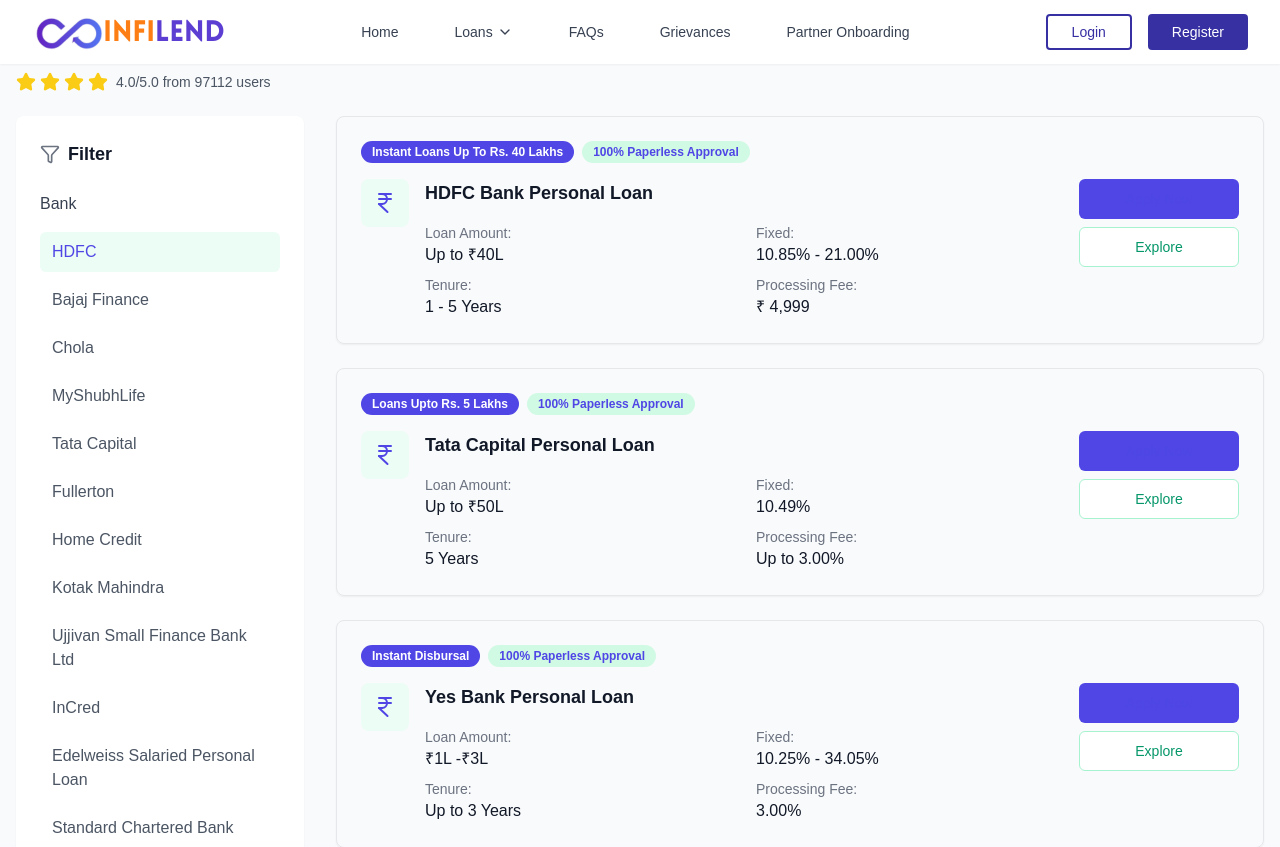
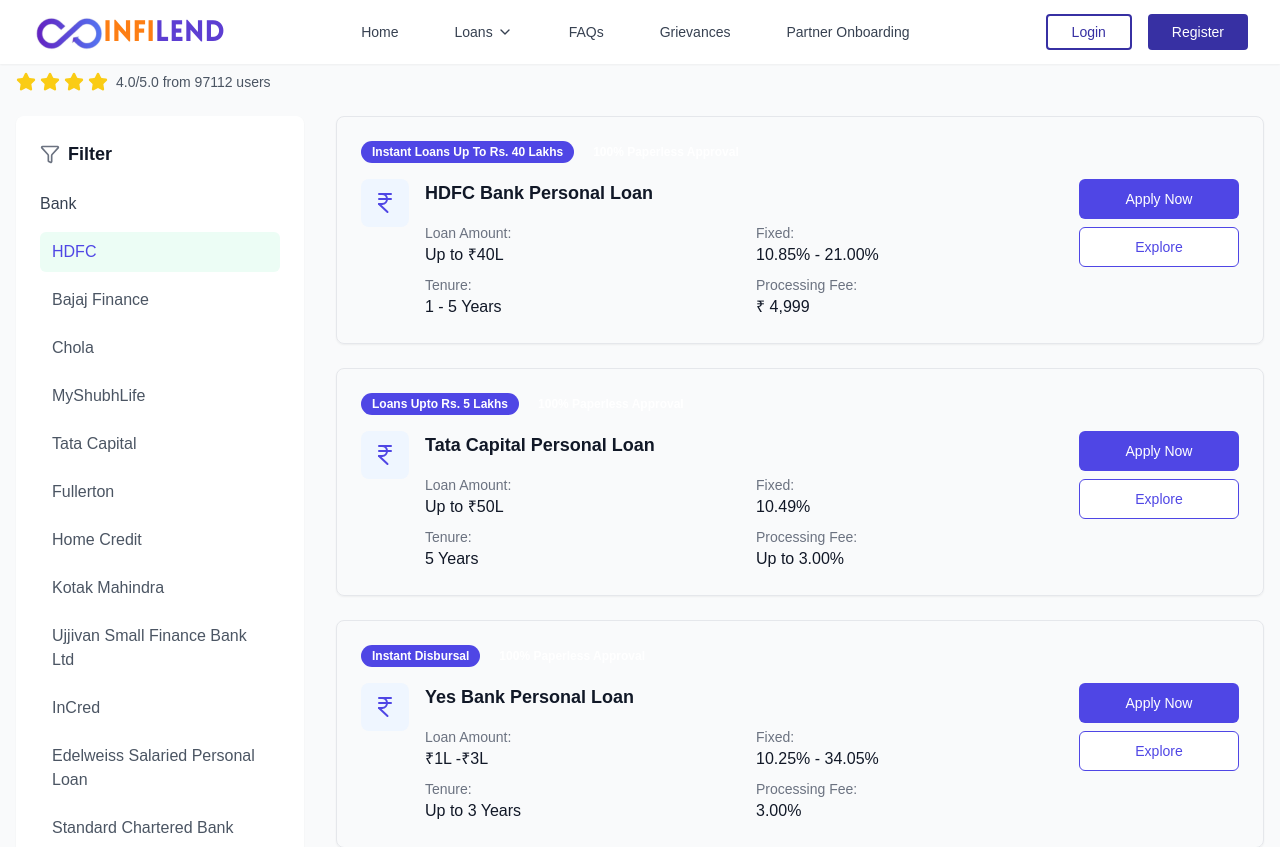
Before and after one commit to Harsh22428/hackquick, a Next.js app: page /personal-loan in a window 1280 px wide. Shown: the top 847 px of the page. Built offline with nearby package versions, Linux system fonts and the light colour scheme.

Commit message:
added color in loans

```diff
--- a/src/app/personal-loan/page.tsx
+++ b/src/app/personal-loan/page.tsx
@@ -161,14 +161,14 @@
               <Card key={loan.title} className="p-6 hover:shadow-md transition-shadow">
                 <div className="flex flex-wrap gap-2 mb-4">
                   <Badge className="text-primary text-white">{loan.tag}</Badge>
-                  <Badge className="bg-emerald-100 text-primary">
+                  <Badge className="bg- text-white">
                     100% Paperless Approval
                   </Badge>
                 </div>
 
                 <div className="flex flex-col sm:flex-row items-start justify-between gap-6">
                   <div className="flex gap-4 flex-1">
-                    <div className="w-12 h-12 rounded-lg bg-emerald-50 flex items-center justify-center flex-shrink-0">
+                    <div className="w-12 h-12 rounded-lg bg-blue-50 flex items-center justify-center flex-shrink-0">
                       <IndianRupee className="w-6 h-6 text-primary" />
                     </div>
                     <div className="flex-1">
@@ -194,13 +194,13 @@
                     </div>
                   </div>
                   <div className="flex flex-col sm:flex-col gap-2 w-full sm:w-auto">
-                    <Button className="w-full sm:w-40 text-primary hover:bg-emerald-600"
+                    <Button className="w-full sm:w-40 bg-primary text-white hover:shadow-md transition-shadow  "
                     onClick={handleLogin}>
                       Apply Now
                     </Button>
                     <Button
                       variant="outline"
-                      className="w-full sm:w-40 text-emerald-600 border-emerald-200 hover:bg-emerald-50"
+                      className="w-full sm:w-40 text-primary border-primary hover:bg-blue-50"
                       >
                       Explore
                     </Button>
```
